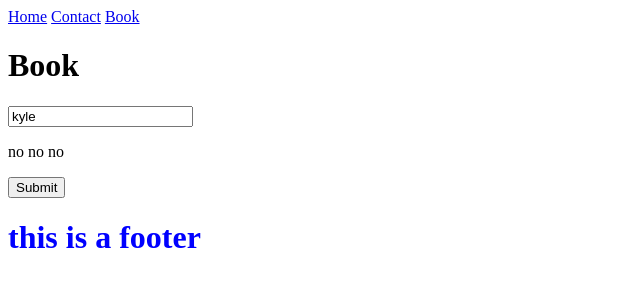
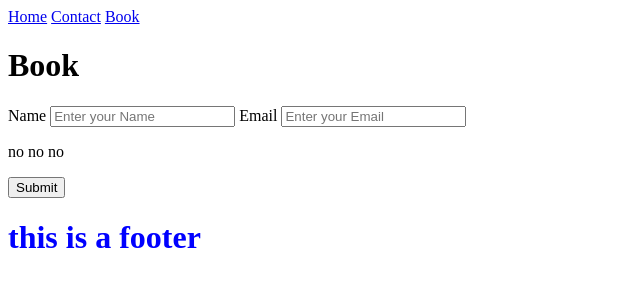
Before and after one commit to dongumayagay/kuya-wheels, a SvelteKit app: page /book in a window 1280 px wide. Shown: the top 300 px of the page, without its empty margins (0-640 px from the left). Built offline with nearby package versions, Linux system fonts and the light colour scheme.

Commit message:
firebase conenction add

```diff
--- a/src/routes/book/+page.svelte
+++ b/src/routes/book/+page.svelte
@@ -1,13 +1,21 @@
 <script>
-	// function submitHandler(event) {
+	import { db } from "$lib/firebase.js"
+	import { addDoc, collection } from "firebase/firestore"
+	// function submitHandler(event)
 	// 	const formData = new FormData(event.target);
 	// 	const data = Object.fromEntries(formData);
 	// 	console.log(data);
-	// }
-	let name = "kyle"
-	function submitHandler() {
-		console.log(name)
+	//
+	let name = ""
+	let email = ""
+	async function submitHandler() {
+		const booking = {
+			fullname:name,
+			email:email
+		}
+		await addDoc(collection(db, "bookings"), booking)
 
+		alert("success???")
 	}
 </script>
 
@@ -15,7 +23,10 @@
 <form on:submit|preventDefault={submitHandler}>
 	<!-- <input type="text" name="name" placeholder="enter your full name" required />
 	<input type="text" name="email" placeholder="enter your email address" required /> -->
-	<input type="text" bind:value={name}>
+	<label for="">Name</label>
+	<input type="text" placeholder="Enter your Name" bind:value={name} required>
+	<label for="">Email</label>
+	<input type="email" placeholder="Enter your Email" bind:value={email} required>
 	{#if name.length<5}
 		<p>no no no</p>
 	{/if}
```
